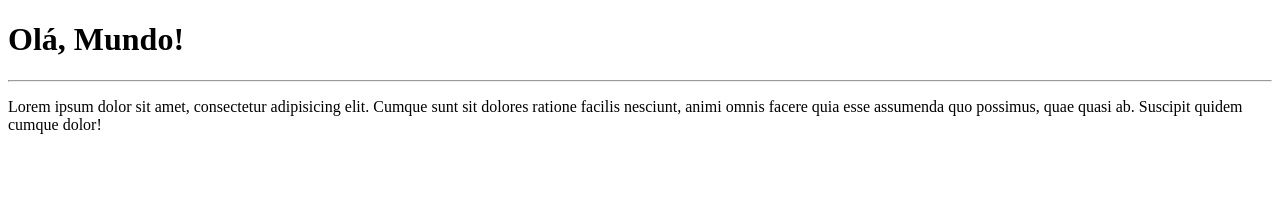
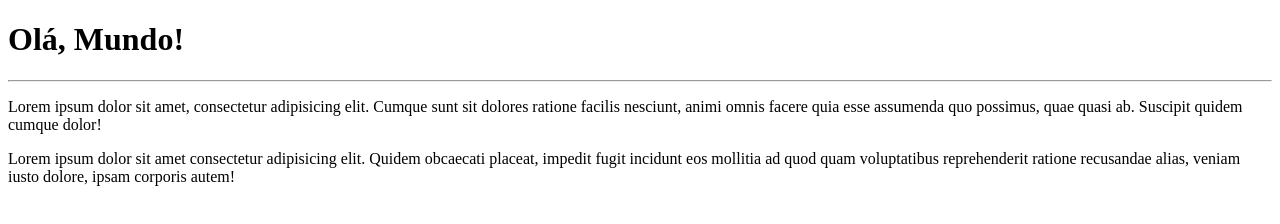
Before and after one commit to Cavalhero6/Ola-Mundo, a plain HTML site: page site-exemplo/index.html in a window 1280 px wide. Drawn offline with Linux system fonts and the light colour scheme.

Commit message:
adicionei um paragrafo

```diff
--- a/site-exemplo/index.html
+++ b/site-exemplo/index.html
@@ -10,5 +10,6 @@
    <h1>Olá, Mundo!</h1>
    <hr>
    <p>Lorem ipsum dolor sit amet, consectetur adipisicing elit. Cumque sunt sit dolores ratione facilis nesciunt, animi omnis facere quia esse assumenda quo possimus, quae quasi ab. Suscipit quidem cumque dolor!</p>
+   <p>Lorem ipsum dolor sit amet consectetur adipisicing elit. Quidem obcaecati placeat, impedit fugit incidunt eos mollitia ad quod quam voluptatibus reprehenderit ratione recusandae alias, veniam iusto dolore, ipsam corporis autem!</p>
 </body>
 </html>
```
